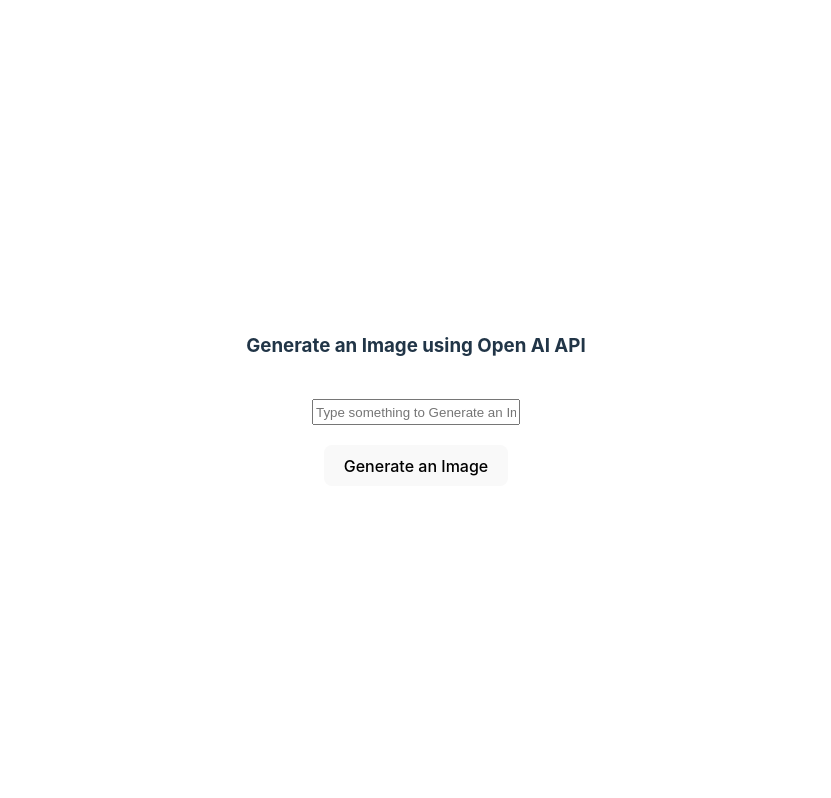
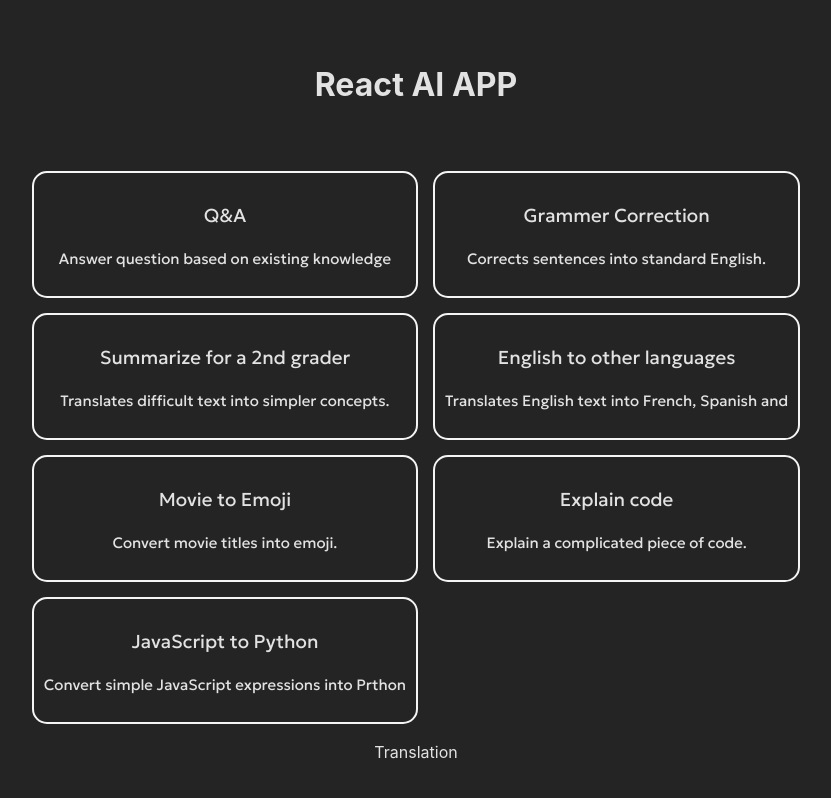
Before and after one commit to In-Self-Improvement/openai_tutorial, a React (Vite) app: page / in a window 1280 px wide. Shown: the top 798 px of the page, without its empty margins (224-1055 px from the left). Built offline with nearby package versions, Linux system fonts and the light colour scheme; no server answers.

Commit message:
feat: Separate imageGenerate, add optionselection, translation

```diff
--- /dev/null
+++ b/src/AIOptions/index.tsx
@@ -0,0 +1,46 @@
+export const arrayItems = [
+  {
+    name: "Q&A",
+    id: "q&a",
+    description: "Answer question based on existing knowledge",
+    option: {
+      model: "text-davinci-003",
+      temperature: 0,
+      max_tokens: 100,
+      top_p: 1,
+      frequency_penalty: 0.0,
+      presence_penalty: 0.0,
+      stop: ["\n"],
+    },
+  },
+  {
+    name: "Grammer Correction",
+    id: "grammerCorrection",
+    description: "Corrects sentences into standard English.",
+  },
+  {
+    name: "Summarize for a 2nd grader",
+    id: "summary",
+    description: "Translates difficult text into simpler concepts.",
+  },
+  {
+    name: "English to other languages",
+    id: "translate",
+    description: "Translates English text into French, Spanish and",
+  },
+  {
+    name: "Movie to Emoji",
+    id: "movieToEmoji",
+    description: "Convert movie titles into emoji.",
+  },
+  {
+    name: "Explain code",
+    id: "explainCode",
+    description: "Explain a complicated piece of code.",
+  },
+  {
+    name: "JavaScript to Python",
+    id: "jstopy",
+    description: "Convert simple JavaScript expressions into Prthon",
+  },
+];
--- a/src/App.css
+++ b/src/App.css
@@ -1,3 +1,5 @@
+@import url("https://fonts.googleapis.com/css2?family=Geologica&display=swap");
+
 #root {
   max-width: 1280px;
   margin: 0 auto;
@@ -21,3 +23,37 @@
   margin-top: 20px;
   width: 350px;
 }
+
+/* OptionSelection */
+.heading {
+  font-family: Geologica;
+}
+
+.grid-main {
+  display: grid;
+  grid-template-columns: auto auto;
+  gap: 15px;
+  margin-top: 40px;
+}
+
+.grid-child {
+  border: 2px solid whitesmoke;
+  border-radius: 15px;
+  padding: 10px;
+}
+
+.grid-child:hover {
+  background-color: whitesmoke;
+  color: #212121;
+}
+
+.grid-child h3 {
+  font-family: Geologica;
+  font-weight: 700;
+}
+
+.grid-child p {
+  font-family: Geologica;
+  font-weight: 500;
+  font-size: 15px;
+}
--- a/src/App.tsx
+++ b/src/App.tsx
@@ -1,45 +1,11 @@
-import { useState } from "react";
-import { Configuration, OpenAIApi } from "openai";
 import "./App.css";
-
+import OptionSelection from "./components/OptionSelection";
+import Translation from "./components/Translation";
 function App() {
-  const [prompt, setPrompt] = useState("");
-  const [result, setResult] = useState<any>("");
-  const configuration = new Configuration({
-    apiKey: import.meta.env.VITE_OPENAI_API_KEY,
-  });
-
-  const openai = new OpenAIApi(configuration);
-
-  const generateImage = async () => {
-    try {
-      console.log("clicked");
-
-      const response = await openai.createImage({
-        prompt: prompt,
-        n: 1,
-        size: "512x512",
-      });
-      setResult(response?.data?.data[0]?.url);
-    } catch (e) {
-      console.log("something is wrong", e);
-    }
-  };
-
   return (
     <div className="app-main">
-      <h3>Generate an Image using Open AI API</h3>
-      <input
-        className="app-input"
-        placeholder="Type something to Generate an Image.."
-        onChange={e => setPrompt(e.target.value)}
-      />
-      <button onClick={generateImage}>Generate an Image</button>
-      {result.length > 0 ? (
-        <img className="result-image" src={result} alt="result" />
-      ) : (
-        <></>
-      )}
+      <OptionSelection />
+      <Translation />
     </div>
   );
 }
--- /dev/null
+++ b/src/components/OptionSelection.tsx
@@ -0,0 +1,29 @@
+import React from "react";
+import { arrayItems } from "../AIOptions";
+
+export default function OptionSelection() {
+  console.log("arrayItems", arrayItems);
+  const selectOption = option => {
+    console.log("option", option);
+  };
+  return (
+    <>
+      <h1>React AI APP</h1>
+      <div className="grid-main">
+        {arrayItems.map(item => {
+          return (
+            <div
+              className="grid-child"
+              onClick={() => {
+                selectOption(item?.option);
+              }}
+            >
+              <h3>{item.name}</h3>
+              <p>{item.description}</p>
+            </div>
+          );
+        })}
+      </div>
+    </>
+  );
+}
--- /dev/null
+++ b/src/components/Translation.tsx
@@ -0,0 +1,9 @@
+import React from "react";
+
+export default function Translation() {
+  return (
+    <>
+      <p>Translation</p>
+    </>
+  );
+}
--- a/src/index.css
+++ b/src/index.css
@@ -13,57 +13,3 @@
   -moz-osx-font-smoothing: grayscale;
   -webkit-text-size-adjust: 100%;
 }
-
-a {
-  font-weight: 500;
-  color: #646cff;
-  text-decoration: inherit;
-}
-a:hover {
-  color: #535bf2;
-}
-
-body {
-  margin: 0;
-  display: flex;
-  place-items: center;
-  min-width: 320px;
-  min-height: 100vh;
-}
-
-h1 {
-  font-size: 3.2em;
-  line-height: 1.1;
-}
-
-button {
-  border-radius: 8px;
-  border: 1px solid transparent;
-  padding: 0.6em 1.2em;
-  font-size: 1em;
-  font-weight: 500;
-  font-family: inherit;
-  background-color: #1a1a1a;
-  cursor: pointer;
-  transition: border-color 0.25s;
-}
-button:hover {
-  border-color: #646cff;
-}
-button:focus,
-button:focus-visible {
-  outline: 4px auto -webkit-focus-ring-color;
-}
-
-@media (prefers-color-scheme: light) {
-  :root {
-    color: #213547;
-    background-color: #ffffff;
-  }
-  a:hover {
-    color: #747bff;
-  }
-  button {
-    background-color: #f9f9f9;
-  }
-}
```
Also changed, not shown: src/components/ImageGenerate.tsx (added, +45 -0 lines).
